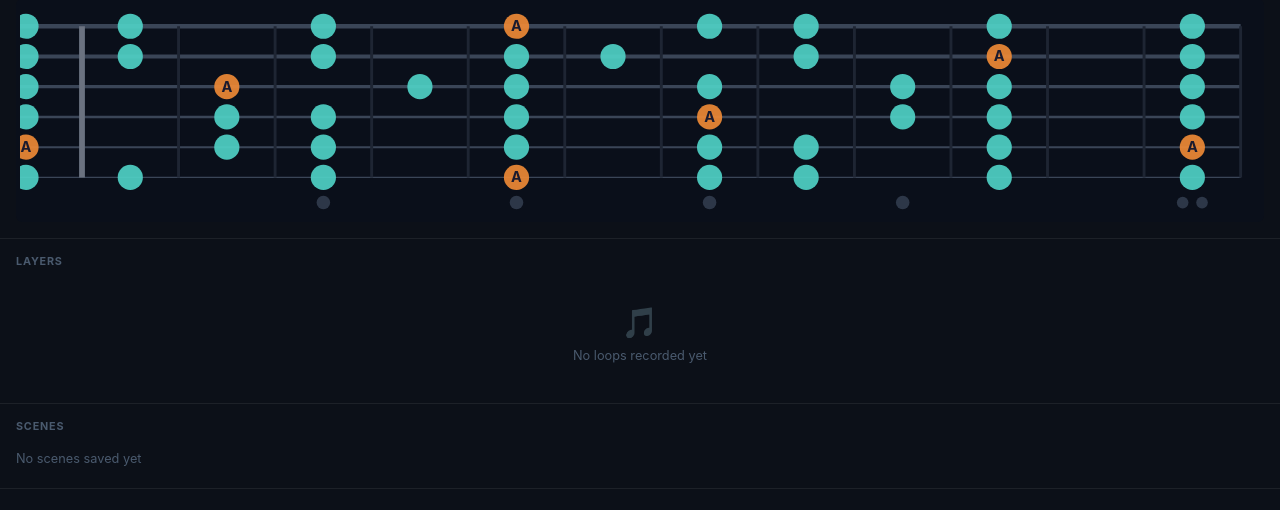
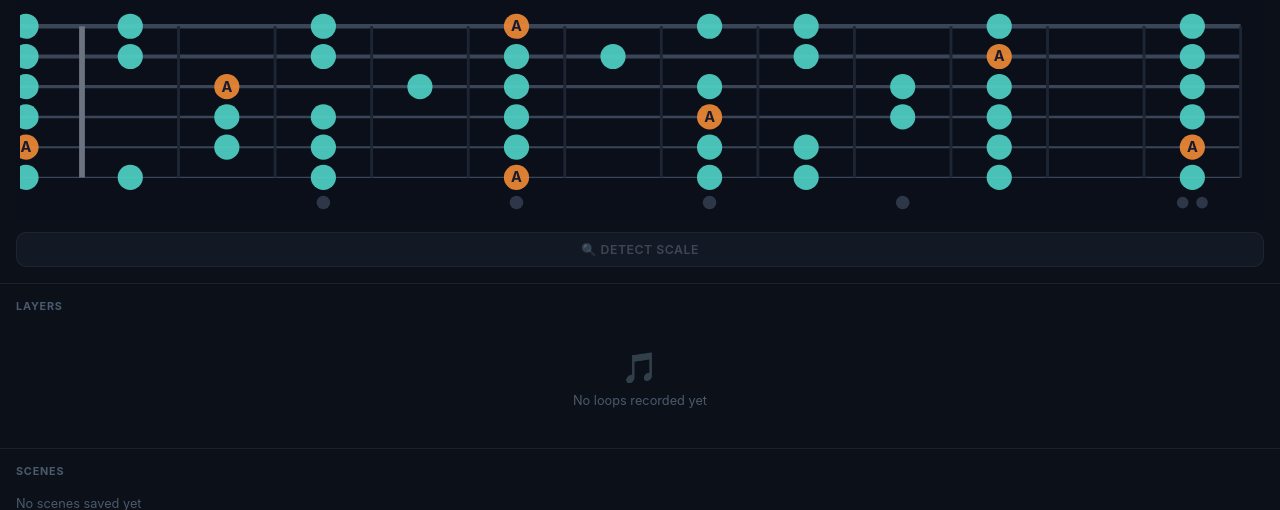
Before and after one commit to Maachax/Raspberry-looper, a Flask app: page / in a window 1280 px wide. Shown: the part 287-797 px from the top of the page. Run offline with Flask 3, Linux system fonts and the light colour scheme; some libraries are stand-ins or nearby versions.

Commit message:
feat: add Detect Scale UI — button, ranked chips, fretboard update on selection
Co-Authored-By: Claude Sonnet 4.6 <noreply@anthropic.com>

```diff
--- a/static/app.js
+++ b/static/app.js
@@ -95,12 +95,14 @@
             scaleRoot = note;
             updateScaleRootButtons();
             renderFretboard();
+            clearScaleCandidates();
             sendCommand('set_scale', { root: scaleRoot, scale_type: scaleType });
         }
 
         function setScaleType(type) {
             scaleType = type;
             renderFretboard();
+            clearScaleCandidates();
             sendCommand('set_scale', { root: scaleRoot, scale_type: scaleType });
         }
 
@@ -115,6 +117,64 @@
             const sel = document.getElementById('scaleTypeSelect');
             if (sel) sel.value = scaleType;
             renderFretboard();
+        }
+
+        // =================================================================
+        // SCALE DETECTION
+        // =================================================================
+
+        let isDetectingScale = false;
+
+        function detectScale() {
+            if (isDetectingScale) return;
+            if (serverState.state !== 'playing') {
+                alert('Record a loop first before detecting scale');
+                return;
+            }
+            isDetectingScale = true;
+            const btn = document.getElementById('detectScaleBtn');
+            btn.classList.add('detecting');
+            btn.textContent = '🔍 DETECTING...';
+            document.getElementById('scaleCandidates').classList.remove('visible');
+            socket.emit('detect_scale');
+        }
+
+        function handleScaleDetected(result) {
+            isDetectingScale = false;
+            const btn = document.getElementById('detectScaleBtn');
+            btn.classList.remove('detecting');
+            btn.textContent = '🔍 DETECT SCALE';
+
+            if (!result.success || !result.candidates || result.candidates.length === 0) {
+                alert(result.error || 'Scale detection failed');
+                return;
+            }
+
+            const container = document.getElementById('scaleCandidates');
+            container.innerHTML = result.candidates.map(c => {
+                const label = SCALE_LABELS[c.scale_type] || c.scale_type;
+                return `<button class="scale-candidate-chip"
+                    onclick="applyScaleCandidate('${c.root}', '${c.scale_type}')">
+                    ${c.root} ${label} <span class="chip-score">${c.score}%</span>
+                </button>`;
+            }).join('');
+            container.classList.add('visible');
+        }
+
+        function applyScaleCandidate(root, type) {
+            scaleRoot = root;
+            scaleType = type;
+            updateScaleRootButtons();
+            const sel = document.getElementById('scaleTypeSelect');
+            if (sel) sel.value = scaleType;
+            renderFretboard();
+            sendCommand('set_scale', { root: scaleRoot, scale_type: scaleType });
+            clearScaleCandidates();
+        }
+
+        function clearScaleCandidates() {
+            const el = document.getElementById('scaleCandidates');
+            if (el) el.classList.remove('visible');
         }
 
         function renderFretboard() {
@@ -399,7 +459,12 @@
             });
 
             socket.on('update', (data) => {
+                const prevState = serverState.state;
                 serverState = data;
+                if (prevState === 'playing' &&
+                    (data.state === 'idle' || data.state === 'recording_master')) {
+                    clearScaleCandidates();
+                }
                 updateUI();
             });
 
@@ -431,6 +496,10 @@
             // Handle tempo detection result
             socket.on('tempo_detected', (result) => {
                 handleTempoDetected(result);
+            });
+
+            socket.on('scale_detected', (result) => {
+                handleScaleDetected(result);
             });
         }
 
@@ -1331,6 +1400,12 @@
             const btnDetect = document.getElementById('detectTempoBtn');
             if (btnDetect) {
                 btnDetect.disabled = (state !== 'playing' || isDetecting);
+            }
+
+            // DETECT SCALE button - only enabled when playing
+            const btnDetectScale = document.getElementById('detectScaleBtn');
+            if (btnDetectScale) {
+                btnDetectScale.disabled = (state !== 'playing' || isDetectingScale);
             }
 
             // --- Layers List ---
--- a/static/style.css
+++ b/static/style.css
@@ -1301,3 +1301,46 @@ kbd {
 .scroll-content::-webkit-scrollbar { width: 4px; }
 .scroll-content::-webkit-scrollbar-track { background: transparent; }
 .scroll-content::-webkit-scrollbar-thumb { background: var(--border-strong); border-radius: 2px; }
+
+/* Scale detection */
+.detect-scale-btn {
+    width: 100%;
+    margin-top: 10px;
+    padding: 9px;
+    background: var(--surface-2);
+    border: 1px solid var(--border-strong);
+    border-radius: var(--radius);
+    color: var(--text-dim);
+    font-size: 0.82em;
+    font-weight: 600;
+    letter-spacing: 0.5px;
+    transition: all 0.15s;
+}
+.detect-scale-btn:not(:disabled):hover { color: var(--text); border-color: var(--accent); }
+.detect-scale-btn:disabled { opacity: 0.4; cursor: default; }
+.detect-scale-btn.detecting { color: var(--armed); border-color: var(--armed); }
+
+.scale-candidates {
+    display: none;
+    flex-wrap: wrap;
+    gap: 6px;
+    margin-top: 10px;
+}
+.scale-candidates.visible { display: flex; }
+
+.scale-candidate-chip {
+    padding: 5px 10px;
+    background: var(--surface-2);
+    border: 1px solid var(--border-strong);
+    border-radius: var(--radius-sm);
+    color: var(--text-dim);
+    font-size: 0.78em;
+    font-weight: 600;
+    cursor: pointer;
+    transition: all 0.15s;
+    display: flex;
+    align-items: center;
+    gap: 5px;
+}
+.scale-candidate-chip:hover { border-color: var(--accent); color: var(--text); }
+.scale-candidate-chip .chip-score { color: var(--text-muted); font-size: 0.88em; }
--- a/templates/index.html
+++ b/templates/index.html
@@ -139,6 +139,10 @@
             <div class="fretboard-container">
                 <div id="fretboard"></div>
             </div>
+            <button class="detect-scale-btn" id="detectScaleBtn" onclick="detectScale()" disabled>
+                🔍 DETECT SCALE
+            </button>
+            <div class="scale-candidates" id="scaleCandidates"></div>
         </div>
 
         <!-- Layers -->
```
